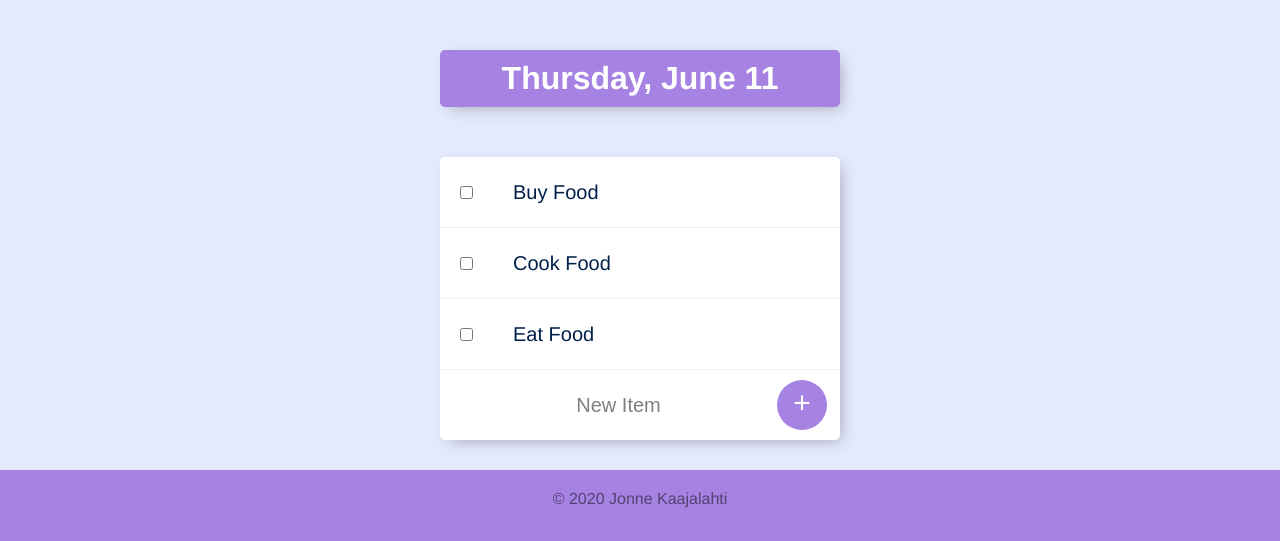
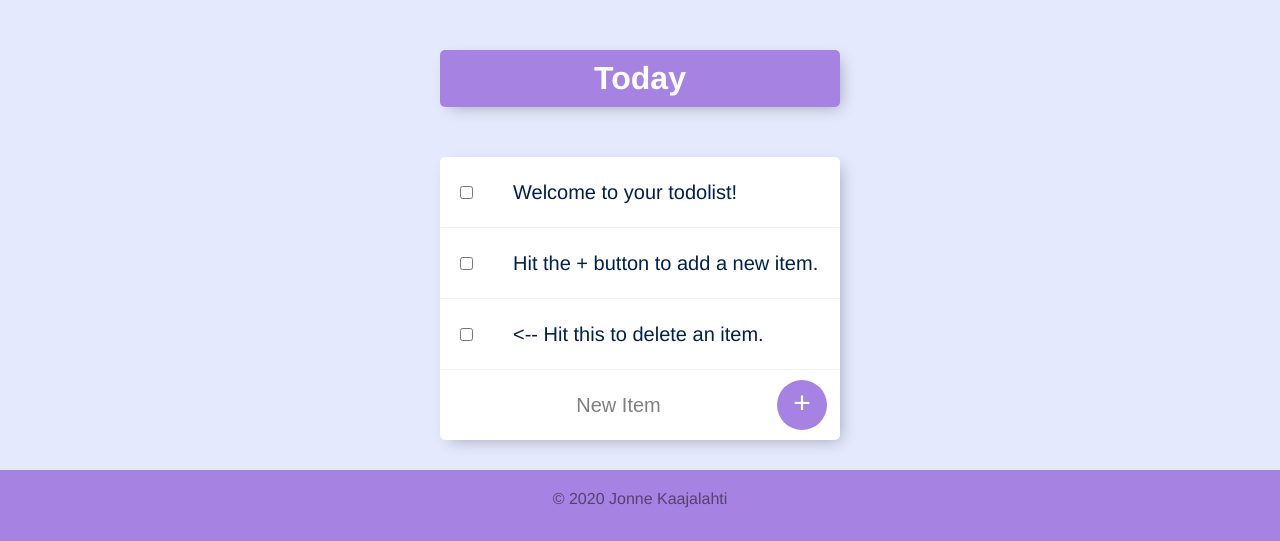
Before and after one commit to jonneroni/todolist, a Node server app: page / in a window 1280 px wide. Shown: the top 541 px of the page. Run offline with Node 20, Linux system fonts and the light colour scheme; data comes from the database, SQL or seed files in the repository; data that the repository does not hold is empty; some libraries are stand-ins or nearby versions.

Commit message:
Implemented a mongoDB database with mongoose

```diff
--- a/app.js
+++ b/app.js
@@ -1,56 +1,185 @@
 const express = require("express");
 const bodyParser = require("body-parser");
-const date = require(__dirname + "/date.js");
-
-
+const mongoose = require("mongoose");
+const _ = require("lodash");
 
 const app = express();
 
-let items = ["Buy Food", "Cook Food", "Eat Food"];
-let workItems = [];
-
 app.set('view engine', 'ejs');
 
-app.use(bodyParser.urlencoded({extended: true}));
+app.use(bodyParser.urlencoded({
+    extended: true
+}));
 app.use(express.static("public"));
+
+
+// Connect to mongodb database named todolistDB
+mongoose.connect("mongodb://localhost:27017/todolistDB", {
+    useNewUrlParser: true,
+    useUnifiedTopology: true
+});
+
+// Mongoose schema for items
+const itemsSchema = new mongoose.Schema({
+    name: String
+});
+
+// Create mongoose model Item
+const Item = new mongoose.model("Item", itemsSchema);
+
+
+// Create items based on the Item model
+const item1 = new Item({
+    name: "Welcome to your todolist!"
+});
+
+const item2 = new Item({
+    name: "Hit the + button to add a new item."
+});
+
+const item3 = new Item({
+    name: "<-- Hit this to delete an item."
+});
+
+const defaultItems = [item1, item2, item3];
+
+const listSchema = new mongoose.Schema({
+    name: String,
+    items: [itemsSchema]
+})
+
+const List = mongoose.model("List", listSchema);
 
 app.get("/", (req, res) => {
 
-    let day = date.getDate();
+    Item.find({}, (err, items) => {
 
-    res.render("list", {listTitle: day, newListItems: items});
+        if (items.length === 0) {
+            Item.insertMany(defaultItems, (err) => {
+                if (err) {
+                    console.log(err);
+                } else {
+                    console.log("Succesfully added the items.");
+                }
+            });
+            res.redirect("/");
+        } else {
+            res.render("list", {
+                listTitle: "Today",
+                newListItems: items
+            });
+        }
+
+    });
 
 });
 
 app.post("/", (req, res) => {
 
-    let item = req.body.nextItem;
+    // Get the inputted text from list.ejs with bodyparser
+    const itemName = req.body.nextItem;
+    const listName = req.body.list;
 
-    if (req.body.list === "Work") {
-        workItems.push(item);
-        res.redirect("/work");
+    // Create a new item from the input
+    const item = new Item({
+        name: itemName
+    });
 
+    if (listName === "Today") {
+        // Save the item to the Item(s) collection
+        item.save();
+
+        // Redirect to root in order to display the new saved item
+        res.redirect("/");
     } else {
-        items.push(item);
-        res.redirect("/");
+        List.findOne({
+            name: listName
+        }, (err, foundList) => {
+            foundList.items.push(item);
+            foundList.save();
+            res.redirect("/" + listName);
+        });
     }
+
+
+
+});
+
+// Handle the post req when user ticks the checkbox
+app.post("/delete", (req, res) => {
+
+    // Get the value of the checkbox (item._id)
+    const checkedItemId = req.body.checkbox;
+    const listName = req.body.listName;
+
+    if (listName === "Today") {
+        Item.findByIdAndRemove(checkedItemId, (err) => {
+            if (err) {
+                console.log(err);
+            } else {
+                console.log("Succesfully deleted the item with id:" + checkedItemId);
+                setTimeout(() => {
+                    res.redirect("/");
+                }, 300);
+            }
+        });
+    } else {
+        List.findOneAndUpdate({
+                name: listName
+            }, {
+                $pull: {
+                    items: {
+                        _id: checkedItemId
+                    }
+                }
+            },
+            (err, foundList) => {
+                if (!err) {
+                    setTimeout(() => {
+                        res.redirect("/" + listName);
+                    }, 300);
+                }
+            }
+        )
+    };
+
+
+});
+
+app.get("/:customList", (req, res) => {
+
+    const customListName = _.capitalize(req.params.customList);
+
+    List.findOne({
+        name: customListName
+    }, (err, foundList) => {
+        if (err) {
+            console.log(err);
+        } else {
+            if (!foundList) {
+                // Create new list
+                const list = new List({
+                    name: customListName,
+                    items: defaultItems
+                });
+                list.save();
+                res.redirect("/" + customListName);
+            } else {
+                // Show existing list
+                res.render("list", {
+                    listTitle: foundList.name,
+                    newListItems: foundList.items
+                });
+            }
+        };
+    });
 
 })
 
-app.get("/work", (req, res) => {
-    res.render("list", {listTitle: "Work", newListItems: workItems})
-})
-
-app.post("/work", (req, res) => {
-    let item = req.body.nextItem;
-    workItems.push(item);
-    res.redirect("/work");
-})
 
 app.get("/about", (req, res) => {
     res.render("about");
-})
-
+});
 
 
 app.listen(3000, function () {
--- a/date.js
+++ /dev/null
@@ -1,22 +0,0 @@
-exports.getDate = () => {
-    const today = new Date();
-
-    const options = {
-        weekday: "long",
-        day: "numeric",
-        month: "long"
-    };
-
-    return today.toLocaleDateString("en-US", options);
-
-}
-
-exports.getDay = () => {
-    const today = new Date();
-
-    const options = {
-        weekday: "long",
-    };
-
-    return today.toLocaleDateString("en-US", options);
-}
--- a/package.json
+++ b/package.json
@@ -11,6 +11,8 @@
   "dependencies": {
     "body-parser": "^1.19.0",
     "ejs": "^3.1.3",
-    "express": "^4.17.1"
+    "express": "^4.17.1",
+    "lodash": "^4.17.15",
+    "mongoose": "^5.9.18"
   }
 }
--- a/public/css/styles.css
+++ b/public/css/styles.css
@@ -51,7 +51,7 @@ p {
   color: #00204a;
 }
 
-form {
+form.item {
   text-align: center;
   margin-left: 20px;
 }
--- a/views/list.ejs
+++ b/views/list.ejs
@@ -5,16 +5,19 @@
 </div>
 
 <div class="box">
-    <% for (let i = 0; i < newListItems.length; i++) { %>
-    <div class="item">
-        <input type="checkbox" id="">
-        <p><%= newListItems[i]%></p>
-    </div>
-    <% } %>
+    <% newListItems.forEach((item) => { %>
+        <form action="/delete" method="post">
+            <div class="item">
+                <input type="checkbox" name="checkbox" value="<%=item._id%>" onchange="this.form.submit()">
+                <p><%= item.name%></p>
+            </div>
+            <input type="hidden" name="listName" value="<%= listTitle %>">
+        </form>
+    <% }); %>
 
     <form class="item" action="/" method="post">
         <input type="text" name="nextItem" placeholder="New Item" autocomplete="off">
-        <button class="button-plus" type="submit" name="list" value="<%= listTitle %>">+</button>
+        <button class="button-plus" name="list" type="submit" value="<%= listTitle %>">+</button>
     </form>
 </div>
 
```
Also changed, not shown: 1 other file.
